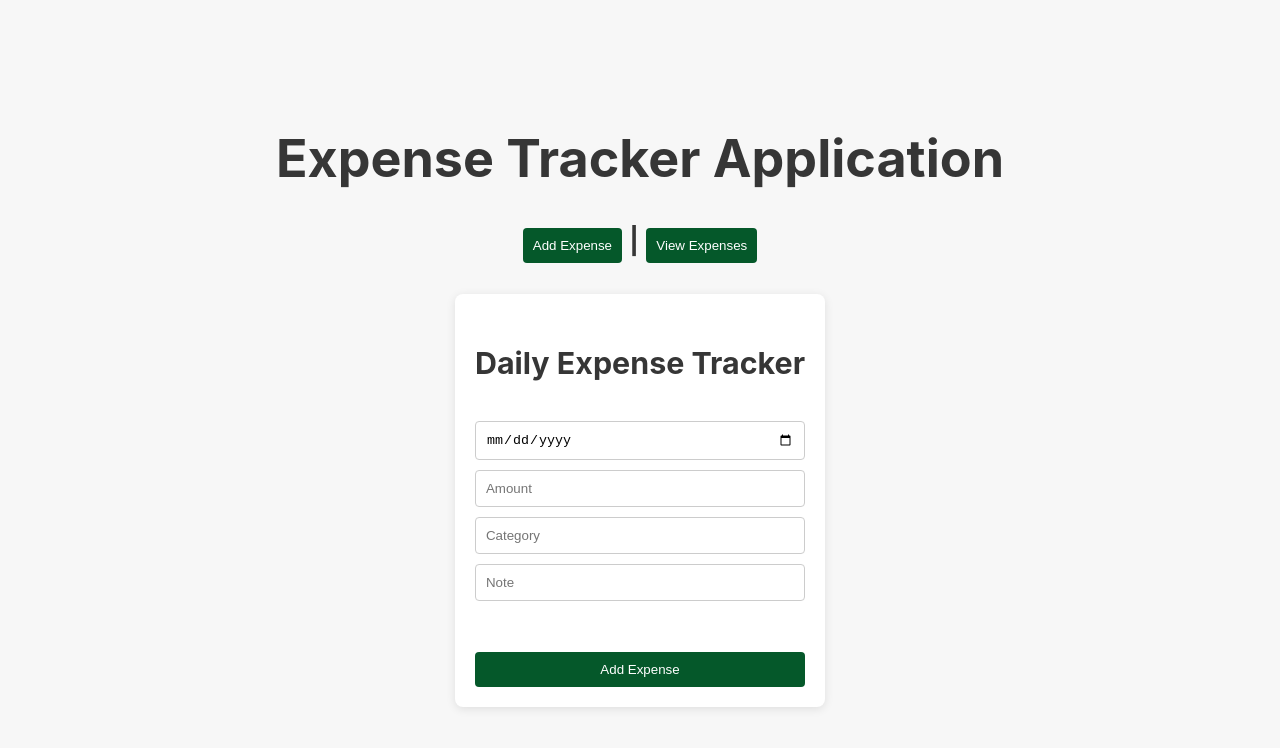
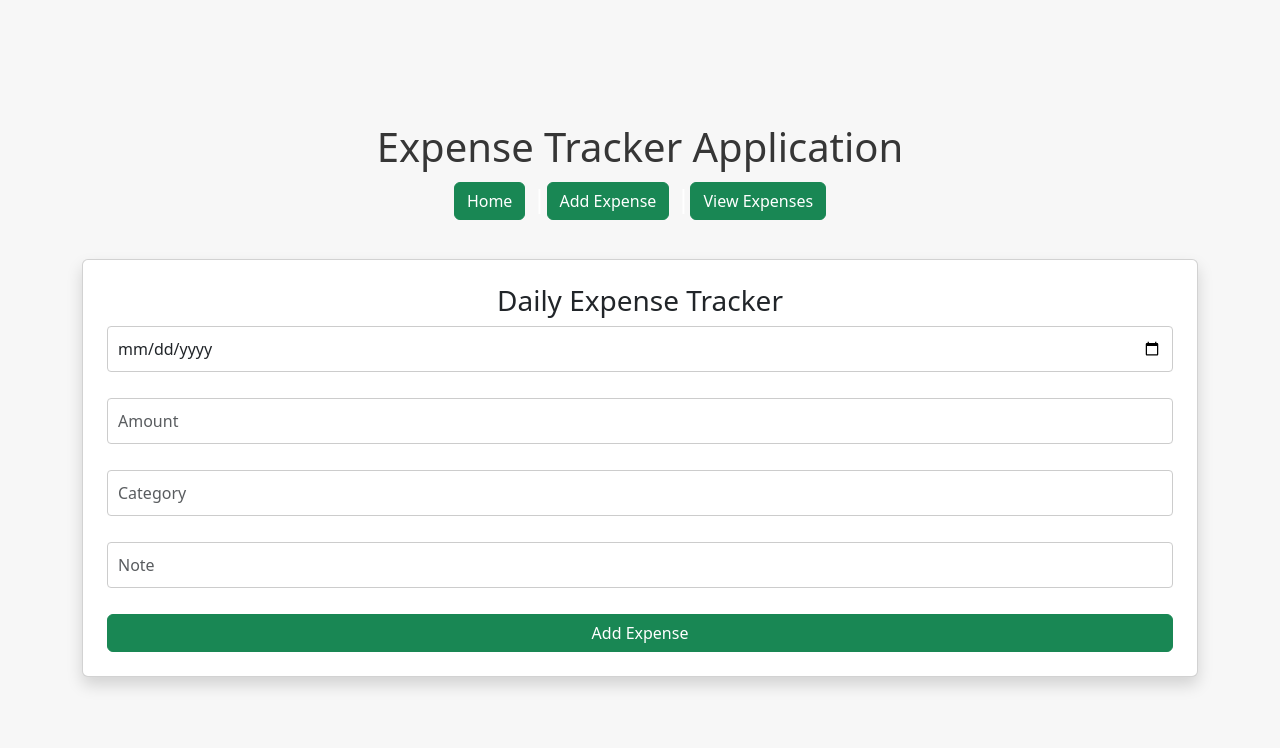
Before and after one commit to najmu-ak/Monthly-Expense-Tracker---Frontend, a React (Create React App) app: page /addExpense in a window 1280 px wide. Shown: the top 748 px of the page. Built offline with nearby package versions, Linux system fonts and the light colour scheme.

Commit message:
Add Bootstrap integration and enhance UI for Expense Tracker

```diff
--- a/package.json
+++ b/package.json
@@ -8,6 +8,7 @@
     "@testing-library/react": "^16.3.0",
     "@testing-library/user-event": "^13.5.0",
     "axios": "^1.11.0",
+    "bootstrap": "^5.3.7",
     "react": "^19.1.0",
     "react-dom": "^19.1.0",
     "react-router-dom": "^7.7.1",
--- a/src/App.css
+++ b/src/App.css
@@ -68,15 +68,11 @@ button {
 button:hover {
   background-color: #053600;
 }
-button:disabled {
-  background-color: #cccccc;
-  cursor: not-allowed;
-}
 
 .view-expense {
   background-color: #ffffff;
   padding: 20px;
-  color: #363636;
+  color: hsl(0, 0%, 21%);
   border-radius: 8px;
   box-shadow: 0 2px 10px rgba(0, 0, 0, 0.1);
 }
--- a/src/App.js
+++ b/src/App.js
@@ -10,7 +10,8 @@ function App() {
     <Router>
       <h1 style={{color: "#363636"}}>Expense Tracker Application</h1>
       <nav>
-        <Link to="/addExpense"><button>Add Expense</button></Link> <b style={{color:"#363636"}}>|</b> <Link to="/ViewExpense"><button>View Expenses</button></Link>
+        <Link to="/"><button className='btn btn-success'>Home</button></Link> |
+        <Link to="/addExpense"><button className='btn btn-success'>Add Expense</button></Link> |<Link to="/ViewExpense"><button className='btn btn-success'>View Expenses</button></Link>
       </nav>
       <br />
 
--- a/src/ExpenseTracker.js
+++ b/src/ExpenseTracker.js
@@ -26,17 +26,31 @@ function ExpenseTracker() {
     }
 
     return (
-        <div className="expense-tracker">
-            <form onSubmit={handleSubmit}>
-                <h3>Daily Expense Tracker </h3>
-                <input type="date" value={date} onChange={(e) => setDate(e.target.value)} placeholder="Date" />
-                <input type="number" value={amount} onChange={(e) => setAmount(e.target.value)} placeholder="Amount" />
-                <input type="text" value={category} onChange={(e) => setCategory(e.target.value)} placeholder="Category" />
-                <input type="text" value={note} onChange={(e) => setNote(e.target.value)} placeholder="Note" />
-                <br />
-                <button type="submit">Add Expense</button>
-            </form>
-        </div>
+        // <div className="expense-tracker">
+        //     <form onSubmit={handleSubmit}>
+        //         <h3>Daily Expense Tracker</h3>
+        //         <input type="date" value={date} onChange={(e) => setDate(e.target.value)} placeholder="Date" />
+        //         <input type="number" value={amount} onChange={(e) => setAmount(e.target.value)} placeholder="Amount" />
+        //         <input type="text" value={category} onChange={(e) => setCategory(e.target.value)} placeholder="Category" />
+        //         <input type="text" value={note} onChange={(e) => setNote(e.target.value)} placeholder="Note" />
+        //         <br />
+        //         <button type="submit">Add Expense</button>
+        //     </form>
+        // </div>
+
+        <div className="container">
+  <div className="card p-4 shadow">
+    <h3 className="text-center">Daily Expense Tracker</h3>
+    <form onSubmit={handleSubmit}>
+      <input className="form-control mb-3" type="date" value={date} onChange={(e) => setDate(e.target.value)} placeholder="dd-mm-yyyy" />
+      <input className="form-control mb-3" type="number" value={amount} onChange={(e) => setAmount(e.target.value)} placeholder="Amount" />
+      <input className="form-control mb-3" type="text" value={category} onChange={(e) => setCategory(e.target.value)} placeholder="Category" />
+      <input className="form-control mb-3" type="text" value={note} onChange={(e) => setNote(e.target.value)} placeholder="Note" />
+      <button className="btn btn-success w-100">Add Expense</button>
+    </form>
+  </div>
+</div>
+
     );
 }
 
--- a/src/ViewExpense.js
+++ b/src/ViewExpense.js
@@ -1,5 +1,7 @@
 import { useState, useEffect } from 'react';
 import axios from 'axios';
+import 'bootstrap/dist/css/bootstrap.min.css';
+import './App.css';
 function ViewExpense() {
     const [expenses, setExpenses] = useState([]);
 
@@ -11,8 +13,9 @@ function ViewExpense() {
 
     return (
         <div className="view-expense">
-            <h3>View All Expenses</h3>
-            <table>
+            <h2 style={{ color: 'black' }}>Expense History</h2>
+
+            <table className="table table-bordered table-striped">
                 <thead>
                     <tr>
                         <th>Date</th>
@@ -23,7 +26,7 @@ function ViewExpense() {
                 </thead>
                 <tbody>
                     {expenses.map((expense, index) => (
-                        <tr key={index}>
+                        <tr style={{ backgroundColor: "#f2f2f2" }} key={index}>
                             <td>{expense.date}</td>
                             <td>{expense.amount}</td>
                             <td>{expense.category}</td>
```
Also changed, not shown: UI/ViewExpense.png (added), 1 other file (tests, documents, lock files or other folders).
